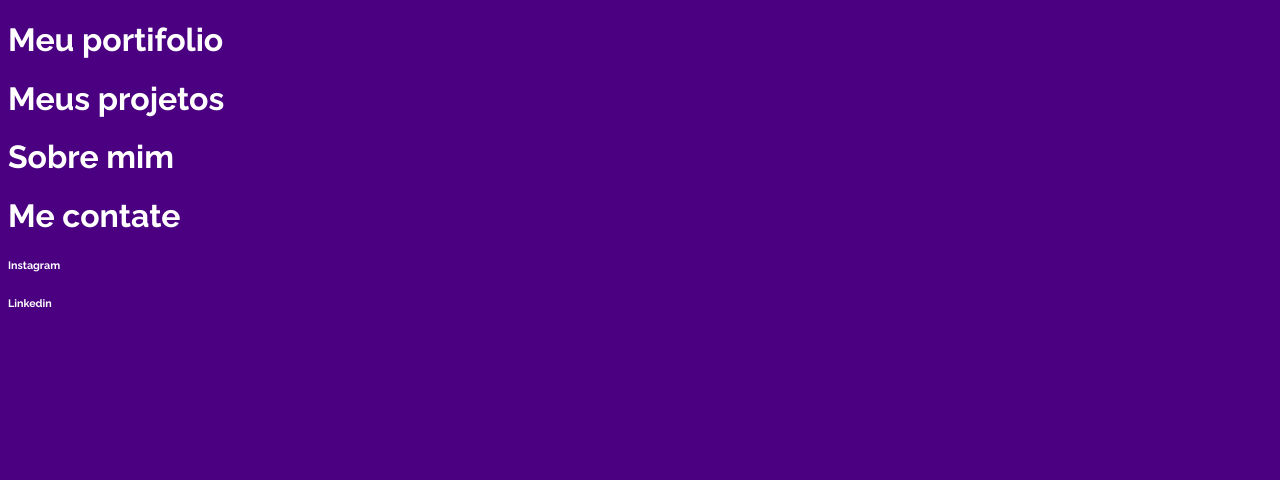
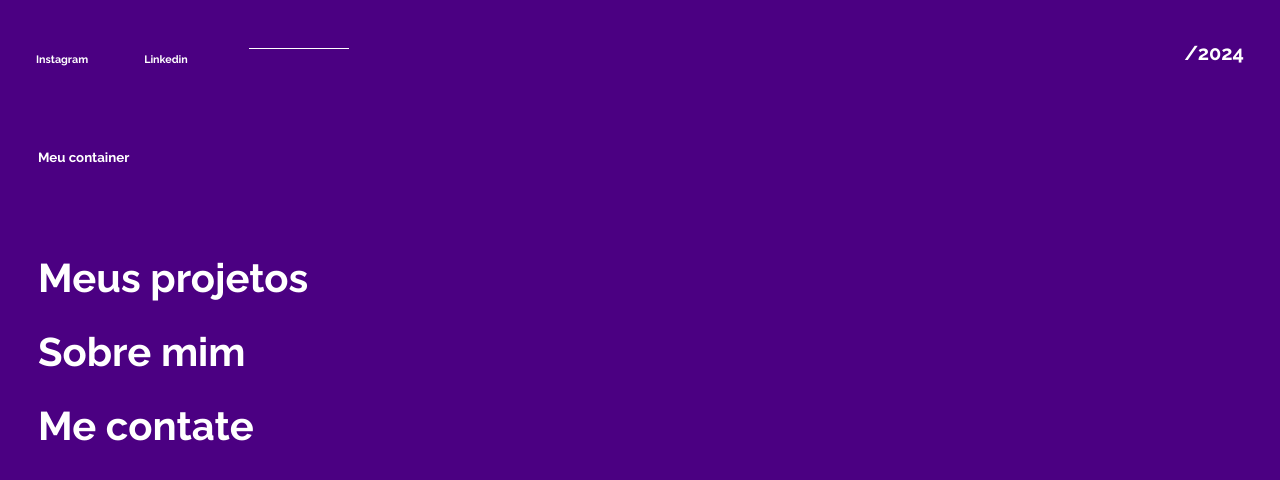
Before and after one commit to LaraMatosAguirres/LaraMatosAguirres.github.io, a React (Create React App) app in the folder frontend/: page / in a window 1280 px wide. Shown: the top 480 px of the page. Built offline with nearby package versions, Linux system fonts and the light colour scheme.

Commit message:
CSS Home

```diff
--- a/frontend/src/Pages/Home/index.tsx
+++ b/frontend/src/Pages/Home/index.tsx
@@ -1,17 +1,38 @@
+import { ReactComponent as Line } from "../../assets/images/Line.svg";
 import "./styles.css";
 
 const Home = () => {
   return (
-    <div className="home-container">
+    <div className="home-container mw-100">
       <div className="content-container">
-        <h1>Meu portifolio</h1>
-        <h1>Meus projetos</h1>
-        <h1>Sobre mim</h1>
-        <h1>Me contate</h1>
+        <div>
+          <h1>Meus projetos</h1>
+        </div>
+        <div>
+          <h1>Sobre mim</h1>
+        </div>
+        <div>
+          <h1>Me contate</h1>
+        </div>
       </div>
-      <div className="social-container">
-        <h6>Instagram</h6>
-        <h6>Linkedin</h6>
+      <div className="specialization-content">
+        <div>
+          <h5>Meu container</h5>
+        </div>
+      </div>
+      <div className="nav-social-container">
+        <div className="nav-left-item">
+          <h6>Instagram</h6>
+        </div>
+        <div className="nav-left-item">
+          <h6>Linkedin</h6>
+        </div>
+        <div className="nav-left-item">
+          <Line />
+        </div>
+        <div className="nav-left-item nav-year-item">
+          <h1>/2024</h1>
+        </div>
       </div>
     </div>
   );
--- a/frontend/src/Pages/Home/styles.css
+++ b/frontend/src/Pages/Home/styles.css
@@ -0,0 +1,38 @@
+.home-container{
+    display: flex;
+    flex-direction: column-reverse;
+    justify-content: space-between;
+}
+
+.content-container{
+    padding: 20px 30px;
+    font-size: 20px;
+}
+
+.specialization-content{
+    padding: 20px 30px;
+    display: flex;
+    align-items: center;
+}
+
+.nav-social-container{
+    display: flex;
+    height: 100px;
+}
+
+.nav-left-item {
+    padding: 20px 28px;
+    height: auto;
+}
+
+.nav-left-item svg{
+    width: 100px;
+    padding: 20px 5px;
+    height: 50px;
+}
+
+.nav-year-item{
+    font-size: 10px;
+    text-align: right;
+    flex: 1;
+}
--- /dev/null
+++ b/frontend/src/components/About/index.tsx
@@ -0,0 +1,3 @@
+const About = () => {
+  return <h1>Sobre mim</h1>;
+};
```
Also changed, not shown: frontend/src/assets/images/Line.svg (added).
